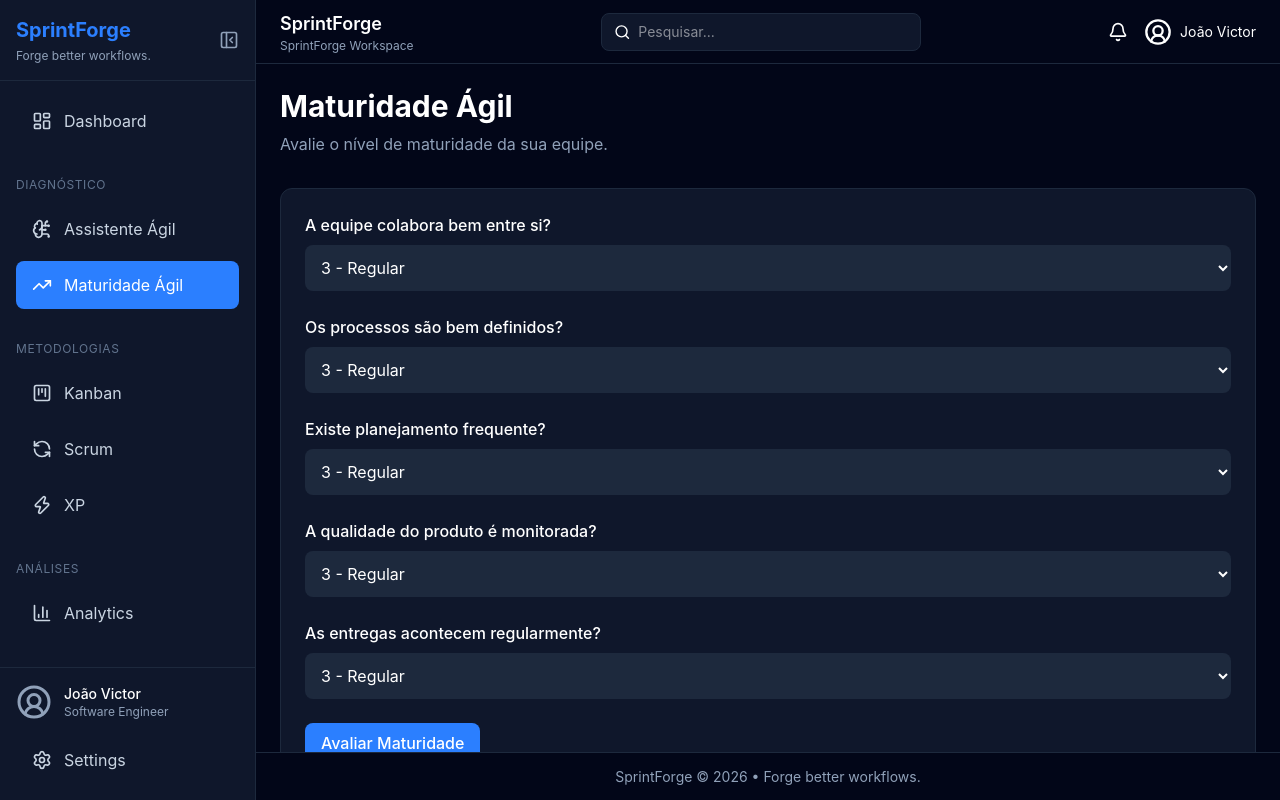
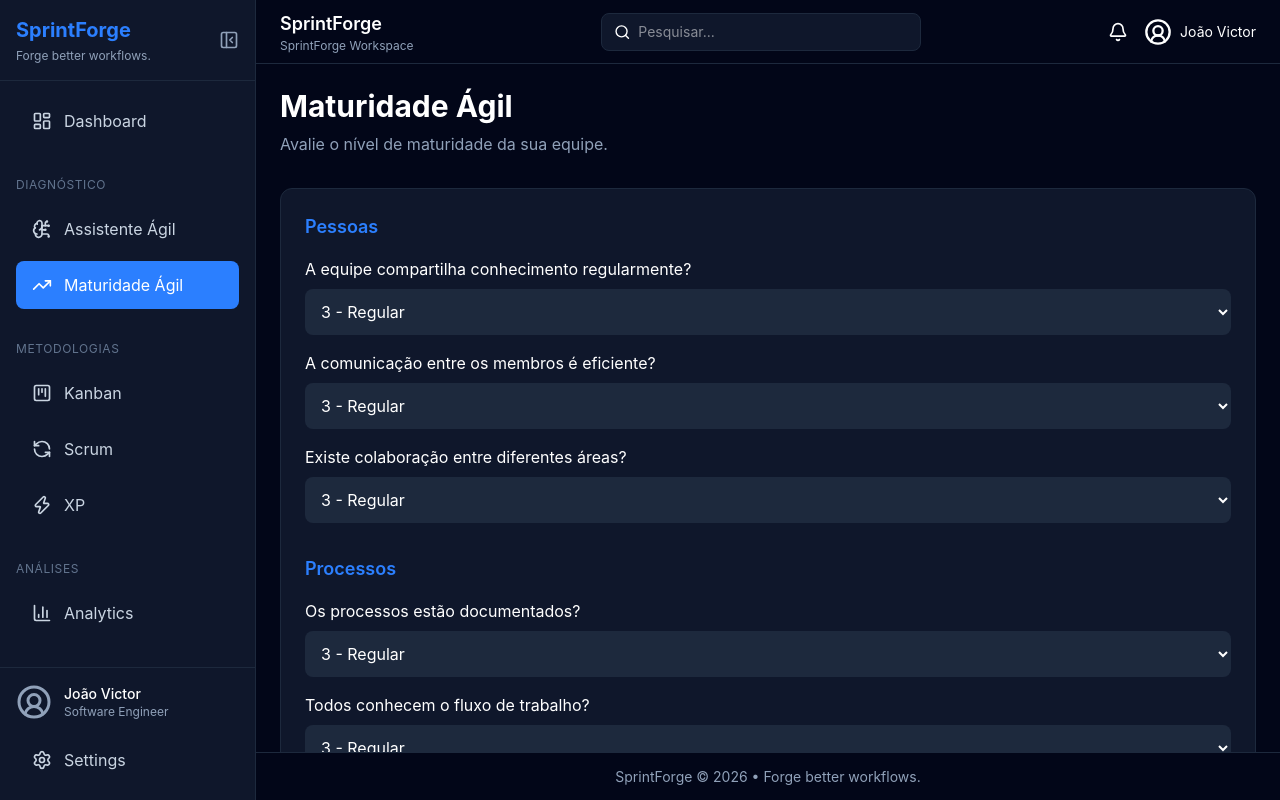
Before and after one commit to dev-joaovb/sprintforge, a React (Vite) app in the folder frontend/: page /agile-maturity in a window 1280 px wide. Built offline with nearby package versions, Linux system fonts and the light colour scheme.

Commit message:
Commit frontend dia 7

```diff
--- a/frontend/src/features/agile-maturity/AgileMaturityPage.jsx
+++ b/frontend/src/features/agile-maturity/AgileMaturityPage.jsx
@@ -4,37 +4,40 @@ import PageHeader from "../../components/ui/PageHeader";
 import Card from "../../components/ui/Card";
 import Button from "../../components/ui/Button";
 
+import { maturityQuestions } from "./maturityQuestions";
 import { calculateMaturity } from "./maturityEngine";
 
 const AgileMaturityPage = () => {
-  const [answers, setAnswers] = useState([
-    3,
-    3,
-    3,
-    3,
-    3,
-  ]);
+  const initialAnswers = {};
 
-  const [result, setResult] = useState(null);
+  maturityQuestions.forEach((pillar) => {
+    pillar.questions.forEach((question) => {
+      initialAnswers[question] = 3;
+    });
+  });
 
-  const questions = [
-    "A equipe colabora bem entre si?",
-    "Os processos são bem definidos?",
-    "Existe planejamento frequente?",
-    "A qualidade do produto é monitorada?",
-    "As entregas acontecem regularmente?",
-  ];
+  const [answers, setAnswers] =
+    useState(initialAnswers);
 
-  const handleChange = (index, value) => {
-    const updated = [...answers];
+  const [result, setResult] =
+    useState(null);
 
-    updated[index] = Number(value);
-
-    setAnswers(updated);
+  const handleChange = (
+    question,
+    value
+  ) => {
+    setAnswers((prev) => ({
+      ...prev,
+      [question]: Number(value),
+    }));
   };
 
   const handleCalculate = () => {
-    const maturity = calculateMaturity(answers);
+    const maturity =
+      calculateMaturity(
+        answers,
+        maturityQuestions
+      );
 
     setResult(maturity);
   };
@@ -47,54 +50,100 @@ const AgileMaturityPage = () => {
       />
 
       <Card>
-        <div className="space-y-6">
 
-          {questions.map((question, index) => (
-            <div key={index}>
-              <label className="block mb-2 font-medium">
+        <div className="space-y-8">
+
+          {maturityQuestions.map(
+            (pillar, pillarIndex) => (
+              <div key={pillarIndex}>
+
+                <h3 className="text-lg font-semibold text-blue-500 mb-4">
+                  {pillar.pillar}
+                </h3>
+
+                <div className="space-y-4">
+
+                  {pillar.questions.map(
+                    (question, questionIndex) => (
+                      <div key={questionIndex}>
+
+                        <label className="block mb-2">
                           {question}
                         </label>
 
                         <select
-                value={answers[index]}
+                          value={
+                            answers[question]
+                          }
                           onChange={(e) =>
-                  handleChange(index, e.target.value)
+                            handleChange(
+                              question,
+                              e.target.value
+                            )
                           }
                           className="w-full bg-slate-800 p-3 rounded-lg"
                         >
-                <option value="1">1 - Muito fraco</option>
-                <option value="2">2 - Fraco</option>
-                <option value="3">3 - Regular</option>
-                <option value="4">4 - Bom</option>
-                <option value="5">5 - Excelente</option>
+                          <option value="1">
+                            1 - Muito fraco
+                          </option>
+
+                          <option value="2">
+                            2 - Fraco
+                          </option>
+
+                          <option value="3">
+                            3 - Regular
+                          </option>
+
+                          <option value="4">
+                            4 - Bom
+                          </option>
+
+                          <option value="5">
+                            5 - Excelente
+                          </option>
                         </select>
+
                       </div>
-          ))}
+                    )
+                  )}
 
-          <Button onClick={handleCalculate}>
+                </div>
+
+              </div>
+            )
+          )}
+
+          <Button
+            onClick={handleCalculate}
+          >
             Avaliar Maturidade
           </Button>
 
         </div>
+
       </Card>
 
       {result && (
         <div className="mt-6">
+
           <Card>
 
             <h2 className="text-2xl font-bold text-blue-500">
               {result.level}
             </h2>
 
-            <p className="mt-3 text-slate-300">
-              Nível de maturidade encontrado.
+            <p className="mt-2 text-slate-300">
+              Maturidade Geral
             </p>
 
             <div className="mt-4">
 
               <div className="flex justify-between mb-2">
-                <span>Score</span>
-                <span>{result.percentage}%</span>
+                <span>Score Geral</span>
+                <span>
+                  {result.percentage}%
+                </span>
               </div>
 
               <div className="w-full h-4 bg-slate-800 rounded-full overflow-hidden">
@@ -109,6 +158,47 @@ const AgileMaturityPage = () => {
             </div>
 
           </Card>
+
+          <div className="mt-6">
+
+            <Card>
+
+              <h3 className="text-xl font-semibold mb-6">
+                Resultado por Pilar
+              </h3>
+
+              <div className="space-y-4">
+
+                {Object.entries(
+                  result.pillars
+                ).map(
+                  ([pillar, score]) => (
+                    <div key={pillar}>
+
+                      <div className="flex justify-between mb-2">
+                        <span>{pillar}</span>
+                        <span>{score}%</span>
+                      </div>
+
+                      <div className="w-full h-3 bg-slate-800 rounded-full overflow-hidden">
+                        <div
+                          className="h-full bg-blue-500"
+                          style={{
+                            width: `${score}%`,
+                          }}
+                        />
+                      </div>
+
+                    </div>
+                  )
+                )}
+
+              </div>
+
+            </Card>
+
+          </div>
+
         </div>
       )}
     </>
--- a/frontend/src/features/agile-maturity/maturityEngine.js
+++ b/frontend/src/features/agile-maturity/maturityEngine.js
@@ -1,27 +1,59 @@
-export const calculateMaturity = (answers) => {
-  const total = answers.reduce(
-    (sum, value) => sum + Number(value),
-    0
+export const calculateMaturity = (
+  answers,
+  maturityQuestions
+) => {
+  const pillarScores = {};
+
+  let totalScore = 0;
+  let totalQuestions = 0;
+
+  maturityQuestions.forEach((pillarData) => {
+    const pillarName = pillarData.pillar;
+
+    let pillarTotal = 0;
+
+    pillarData.questions.forEach((question) => {
+      pillarTotal += Number(
+        answers[question] || 1
+      );
+
+      totalQuestions++;
+    });
+
+    totalScore += pillarTotal;
+
+    const pillarPercentage = Math.round(
+      (pillarTotal /
+        (pillarData.questions.length * 5)) *
+        100
+    );
+
+    pillarScores[pillarName] =
+      pillarPercentage;
+  });
+
+  const overallPercentage = Math.round(
+    (totalScore / (totalQuestions * 5)) *
+      100
   );
-
-  const percentage = (total / 25) * 100;
 
   let level = "";
 
-  if (percentage <= 20) {
+  if (overallPercentage <= 20) {
     level = "Inicial";
-  } else if (percentage <= 40) {
+  } else if (overallPercentage <= 40) {
     level = "Repetível";
-  } else if (percentage <= 60) {
+  } else if (overallPercentage <= 60) {
     level = "Definido";
-  } else if (percentage <= 80) {
+  } else if (overallPercentage <= 80) {
     level = "Gerenciado";
   } else {
     level = "Otimizado";
   }
 
   return {
-    percentage: Math.round(percentage),
     level,
+    percentage: overallPercentage,
+    pillars: pillarScores,
   };
 };
--- /dev/null
+++ b/frontend/src/features/agile-maturity/maturityQuestions.js
@@ -0,0 +1,73 @@
+export const maturityQuestions = [
+  {
+    pillar: "Pessoas",
+    questions: [
+      "A equipe compartilha conhecimento regularmente?",
+      "A comunicação entre os membros é eficiente?",
+      "Existe colaboração entre diferentes áreas?",
+    ],
+  },
+
+  {
+    pillar: "Processos",
+    questions: [
+      "Os processos estão documentados?",
+      "Todos conhecem o fluxo de trabalho?",
+      "As atividades seguem um padrão definido?",
+    ],
+  },
+
+  {
+    pillar: "Planejamento",
+    questions: [
+      "Existe backlog priorizado?",
+      "As metas são claras para a equipe?",
+      "O planejamento acontece regularmente?",
+    ],
+  },
+
+  {
+    pillar: "Qualidade",
+    questions: [
+      "Há revisão de código?",
+      "Existem testes automatizados?",
+      "Os defeitos são monitorados?",
+    ],
+  },
+
+  {
+    pillar: "Entrega",
+    questions: [
+      "As entregas ocorrem regularmente?",
+      "As estimativas costumam ser cumpridas?",
+      "Os prazos são previsíveis?",
+    ],
+  },
+
+  {
+    pillar: "Métricas",
+    questions: [
+      "Existem KPIs definidos?",
+      "A equipe acompanha métricas?",
+      "As métricas influenciam decisões?",
+    ],
+  },
+
+  {
+    pillar: "Cliente",
+    questions: [
+      "O cliente participa das revisões?",
+      "Existe coleta frequente de feedback?",
+      "As expectativas são alinhadas?",
+    ],
+  },
+
+  {
+    pillar: "Cultura Ágil",
+    questions: [
+      "A equipe realiza retrospectivas?",
+      "As melhorias são implementadas?",
+      "Existe abertura para mudanças?",
+    ],
+  },
+];
```
Also changed, not shown: frontend/src/components/charts/ProgressBar.jsx (added). Lines whose indentation alone changed are shown as unchanged.
